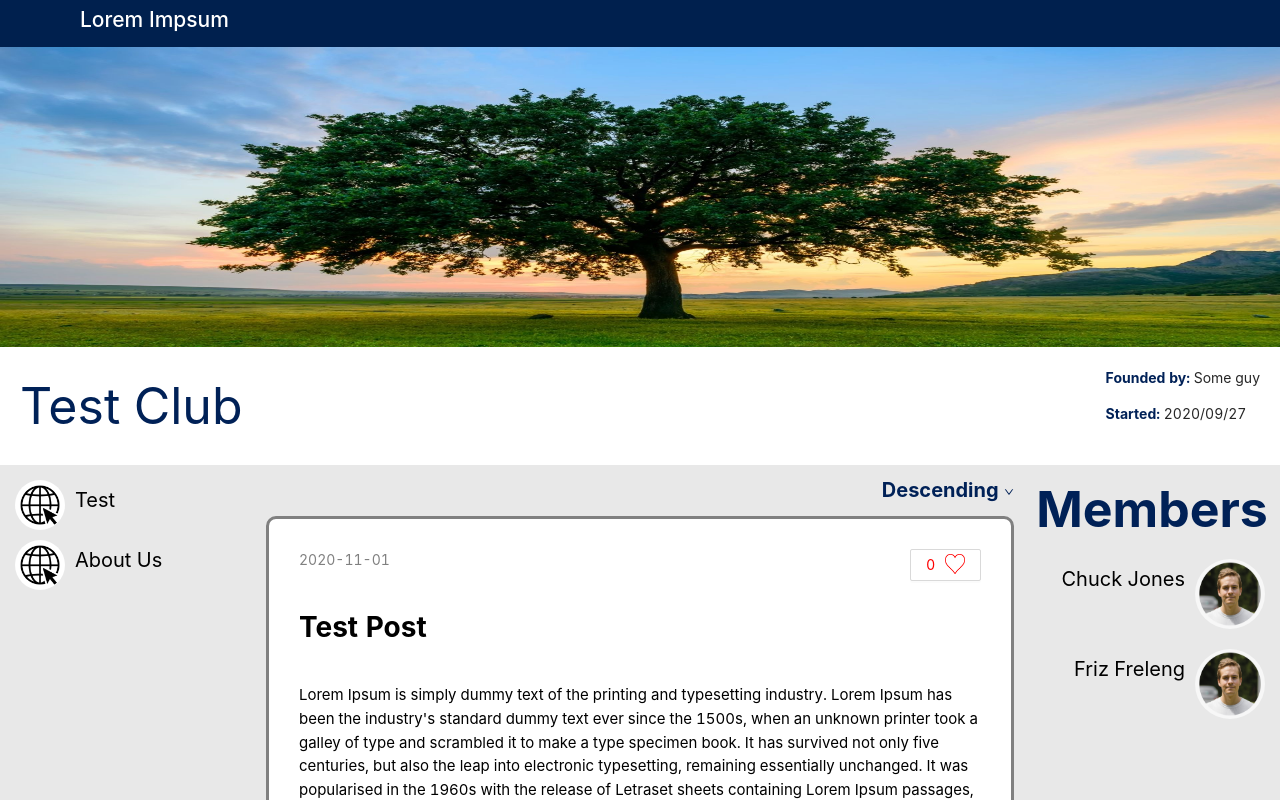
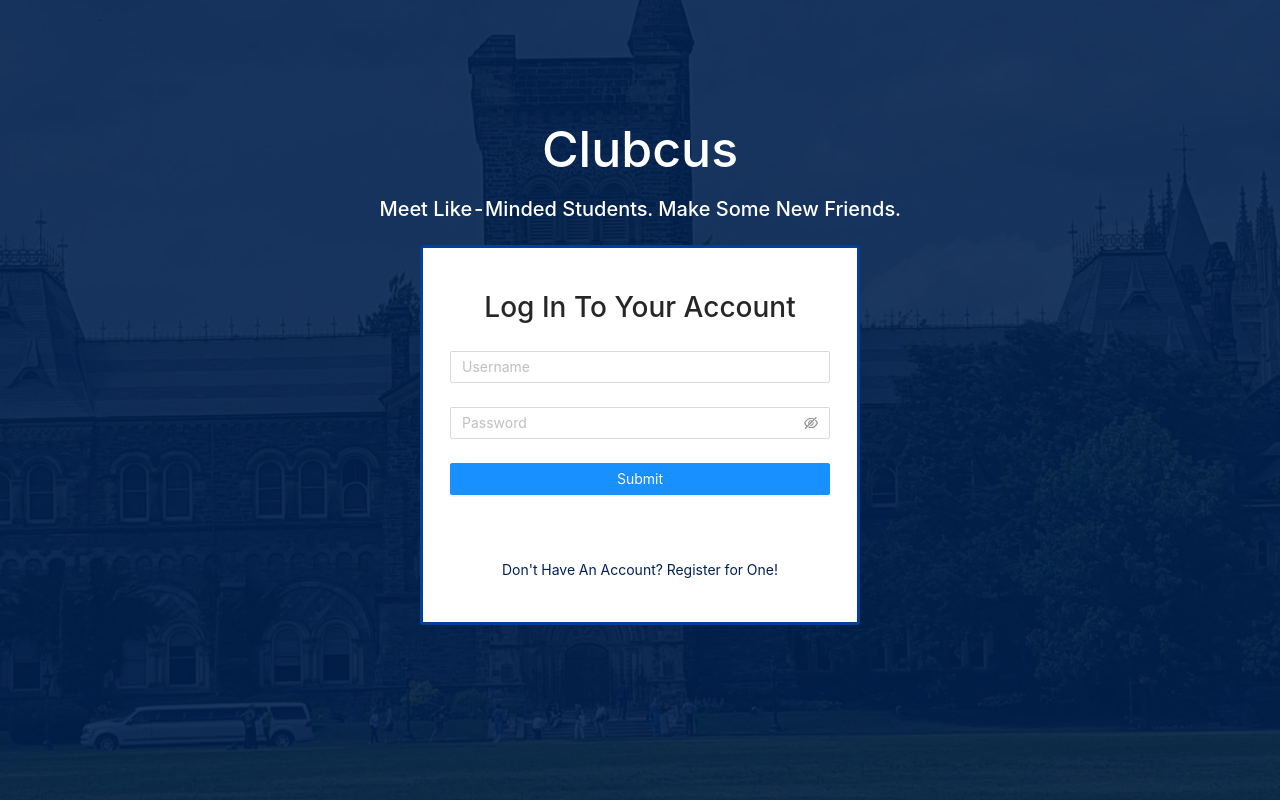
Before and after one commit to bianca-pokhrel/clubscus, a React (Create React App) app in the folder clubs/: page /SignIn in a window 1280 px wide. Shown: the top 800 px of the page. Built offline with nearby package versions, Linux system fonts and the light colour scheme.

Commit message:
Edited link length in login components, restored app.js

```diff
--- a/clubs/src/App.js
+++ b/clubs/src/App.js
@@ -9,7 +9,18 @@ import RegisterPage from './screens/RegisterPage';
 class App extends React.Component {
 	render() {
 	    	return (
-			<ClubPage/>
+				<div>
+					<Router>
+						<Switch>
+							{/* <ClubPage/>
+							<ProfilePage/> */}
+							<Route exact path="/" component={ClubPage} />
+							<Route path="/SignIn" component={SignInPage}/>
+							<Route path="/Register" component={RegisterPage}/>
+							<Route path="/UserProfile" component={ProfilePage}/>
+						</Switch>
+					</Router>
+				</div>
 	    	);
     }
 }
--- a/clubs/src/components/Login/Register.js
+++ b/clubs/src/components/Login/Register.js
@@ -128,7 +128,7 @@ class Register extends React.Component{
                         </Form.Item>
                     </Form>
                     <div id="signIn">
-                        Already Have An Account?  <Link to="/SignIn">Sign In!</Link>
+                        <Link to="/SignIn">Already Have An Account? Sign In!</Link>
                     </div>
                 </div>
             </div>
--- a/clubs/src/components/Login/SignIn.js
+++ b/clubs/src/components/Login/SignIn.js
@@ -87,7 +87,7 @@ class SignIn extends React.Component{
                             </Form.Item>
                         </Form>
                         <div id="register">
-                            Don't Have An Account?  <Link to="/Register">Register for One!</Link>
+                            <Link to="/Register">Don't Have An Account? Register for One!</Link>
                         </div>
                     </div>
                 </div>
```
